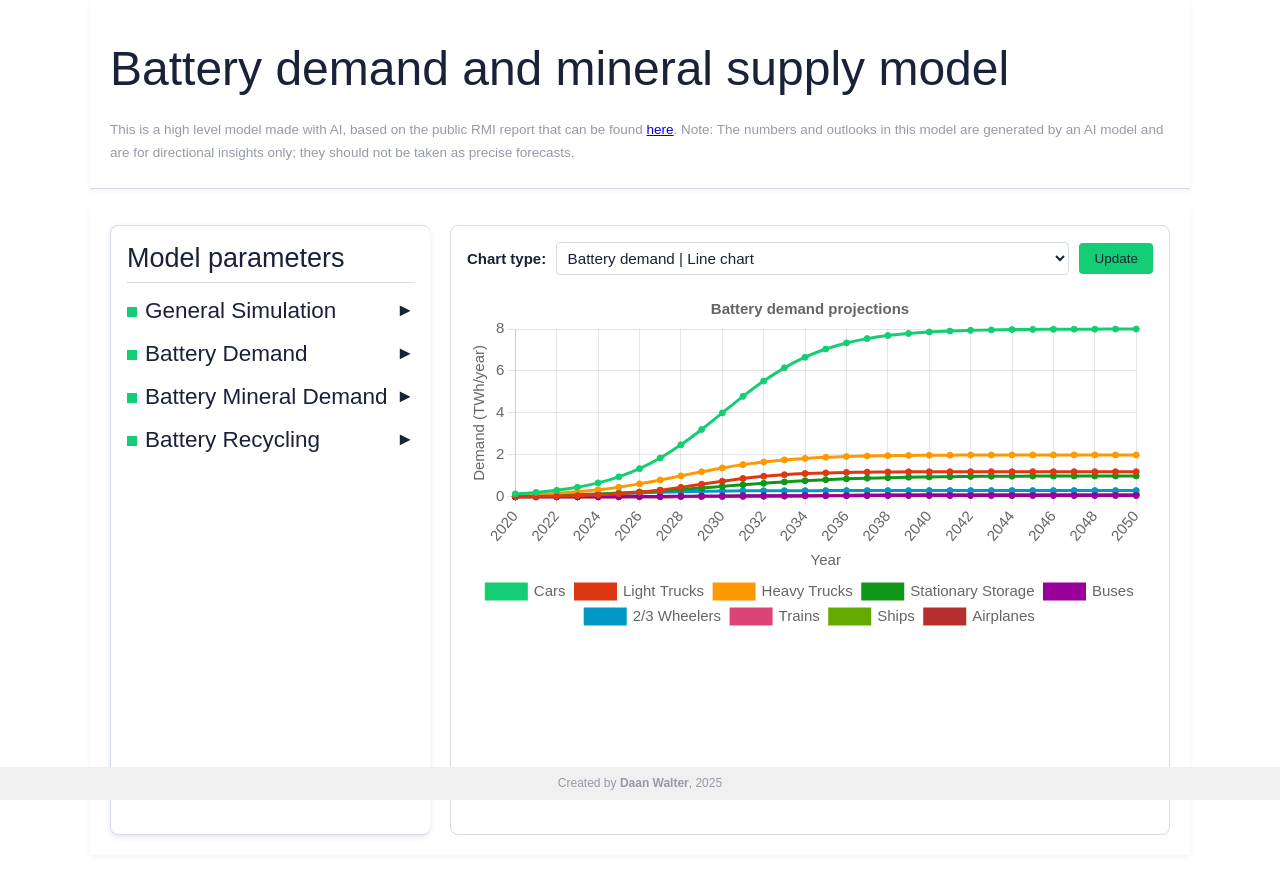
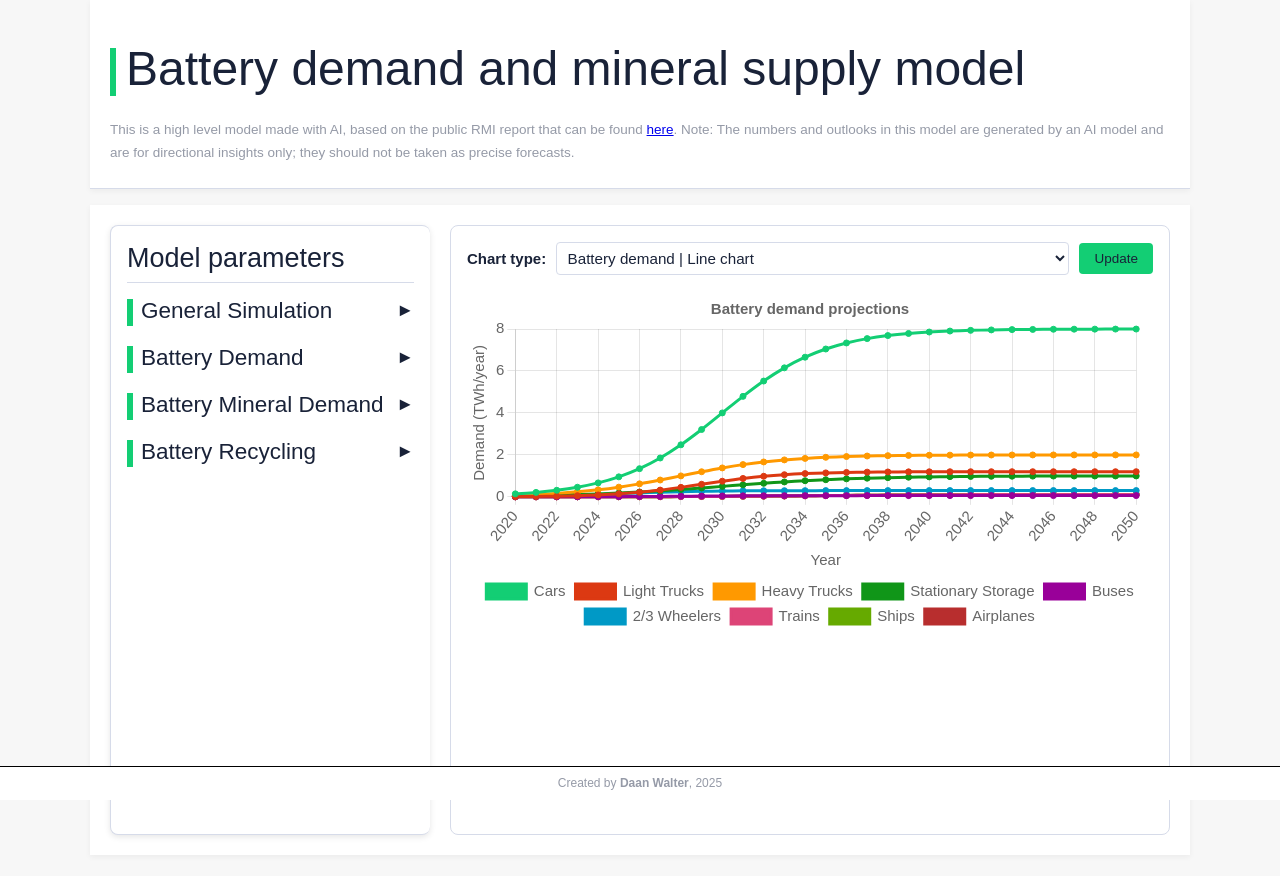
Before and after one commit to dmw24/batteryminimodel, a plain HTML site: page index.html in a window 1280 px wide. Drawn offline with nearby package versions, Linux system fonts and the light colour scheme.

Commit message:
Update index.html

```diff
--- a/index.html
+++ b/index.html
@@ -59,7 +59,7 @@
     }
     *, *::before, *::after { box-sizing: border-box; }
     body {
-      background: var(--white);
+      background: #f7f7f7; /* VERY LIGHT gray background */
       color: var(--slate-blue);
       font-family: Poppins, sans-serif;
       font-size: 15px;
@@ -77,13 +77,22 @@
       font-size: 3.2em;
       font-weight: 500;
       line-height: 1.2em;
+      position: relative;
+    }
+    header.container h1::before {
+      content: "";
+      display: inline-block;
+      width: 6px;
+      height: 1em;
+      background: var(--color_theme_accent);
+      margin-right: 10px;
+      vertical-align: middle;
     }
     header.container p.disclaimer {
       font-size: 0.9em;
       color: var(--dark-grey);
       margin: 0 0 1rem 0;
     }
-    /* Disclaimer text remains as one line */
     h2 {
       margin: 20px 0;
       font-size: 2.5em;
@@ -99,19 +108,18 @@
       border-bottom: 1px solid var(--grey-blue);
       padding-bottom: 0.5rem;
     }
-    /* Major group headers as plain text with toggle arrow */
+    /* Group titles (majors) styling without boxes, with toggle arrow and extra spacing */
     .group-title {
-      margin: 15px 0 5px 0;
+      margin: 15px 0 10px 0;
       font-size: 1.5em;
       font-weight: 500;
       cursor: pointer;
-      /* Add green block/bar decoration */
     }
     .group-title::before {
       content: "";
       display: inline-block;
-      width: 10px;
-      height: 10px;
+      width: 6px;
+      height: 1.2em;
       background: var(--color_theme_accent);
       margin-right: 8px;
       vertical-align: middle;
@@ -120,18 +128,22 @@
       content: "►";
       float: right;
       font-size: 0.8em;
+      vertical-align: middle;
     }
     .group-title.expanded::after {
       content: "▼";
     }
-    /* Default state: groups collapsed */
+    /* Default state: groups collapsed, plain grouping without grey background */
     .group .group-content {
       display: none;
+      margin-top: 10px;
+      margin-bottom: 20px;
+      /* Removed grey background and border styling */
+      padding-left: 0;
     }
     .group {
       margin-bottom: 20px;
     }
-    /* Add more spacing between fieldsets */
     fieldset {
       margin-bottom: 20px;
     }
@@ -243,7 +255,8 @@
       bottom: 0;
       left: 0;
       width: 100%;
-      background: var(--background_contrast_1);
+      background: var(--white);
+      border-top: 1px solid #000;
       text-align: center;
       padding: 5px;
       font-size: 0.8em;
@@ -258,7 +271,7 @@
   <script src="https://unpkg.com/tippy.js@6"></script>
   <link rel="stylesheet" href="https://unpkg.com/tippy.js@6/animations/scale.css"/>
   <script>
-    // Set Chart.js default font family and size
+    // Set Chart.js default font family and size.
     Chart.defaults.font.family = 'Poppins, sans-serif';
     Chart.defaults.font.size = 15;
   </script>
@@ -463,6 +476,9 @@
     Created by <strong>Daan Walter</strong>, 2025
   </footer>
 
+  <script src="https://unpkg.com/@popperjs/core@2"></script>
+  <script src="https://unpkg.com/tippy.js@6"></script>
+  <link rel="stylesheet" href="https://unpkg.com/tippy.js@6/animations/scale.css"/>
   <script>
     // Toggle group content display on click and update arrow.
     function toggleGroup(el) {
@@ -491,7 +507,7 @@
       });
     });
 
-    // Set Chart.js defaults.
+    // Set Chart.js default font family and size.
     Chart.defaults.font.family = 'Poppins, sans-serif';
     Chart.defaults.font.size = 15;
 
```
